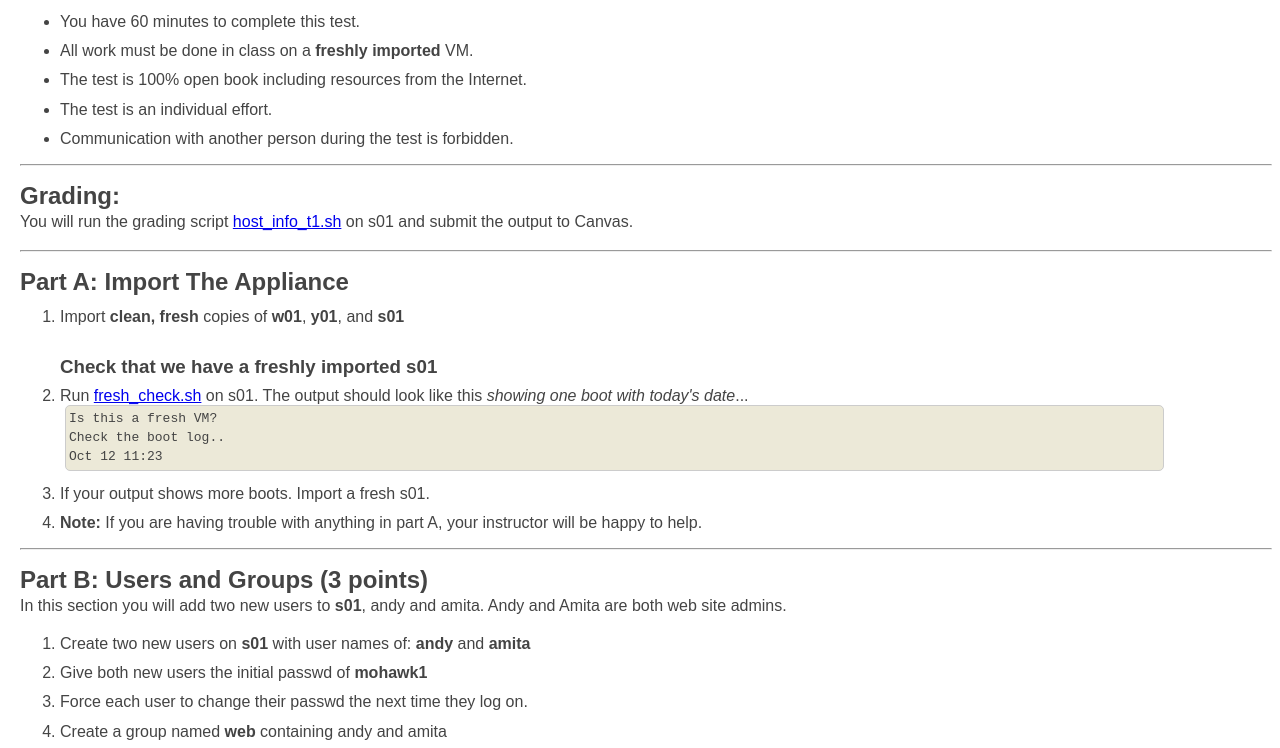
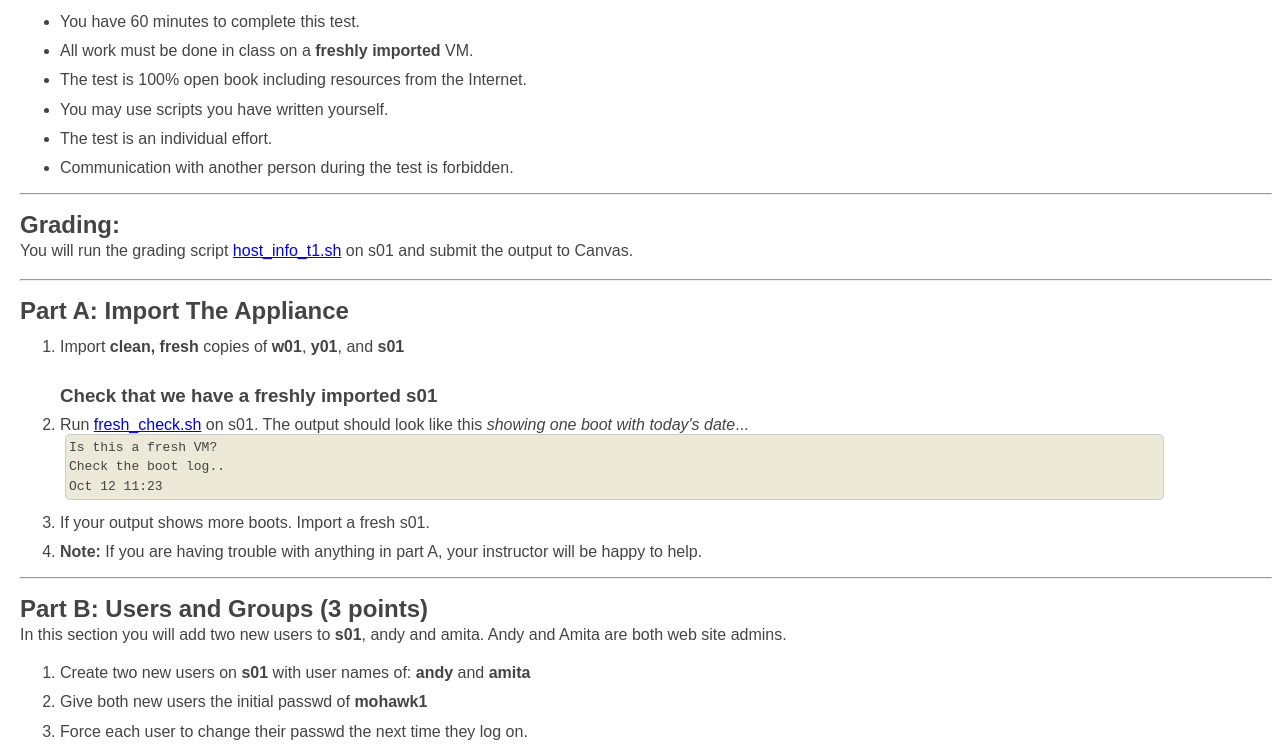
Before and after one commit to profjamesmohawk/LinAdmin, a plain HTML site: page test1/Test_1.html in a window 1280 px wide. Shown: the part 50-798 px from the top of the page. Drawn offline with Linux system fonts and the light colour scheme.

Commit message:
added scripts

```diff
--- a/test1/Test_1.html
+++ b/test1/Test_1.html
@@ -24,6 +24,7 @@
 <li>You have 60 minutes to complete this test.  </li>
 <li>All work must be done in class on a <strong>freshly imported</strong> VM.  </li>
 <li>The test is 100% open book including resources from the Internet.  </li>
+<li>You may use scripts you have written yourself.  </li>
 <li>The test is an individual effort.  </li>
 <li>Communication with another person during the test is forbidden.  </li>
 </ul>
```
